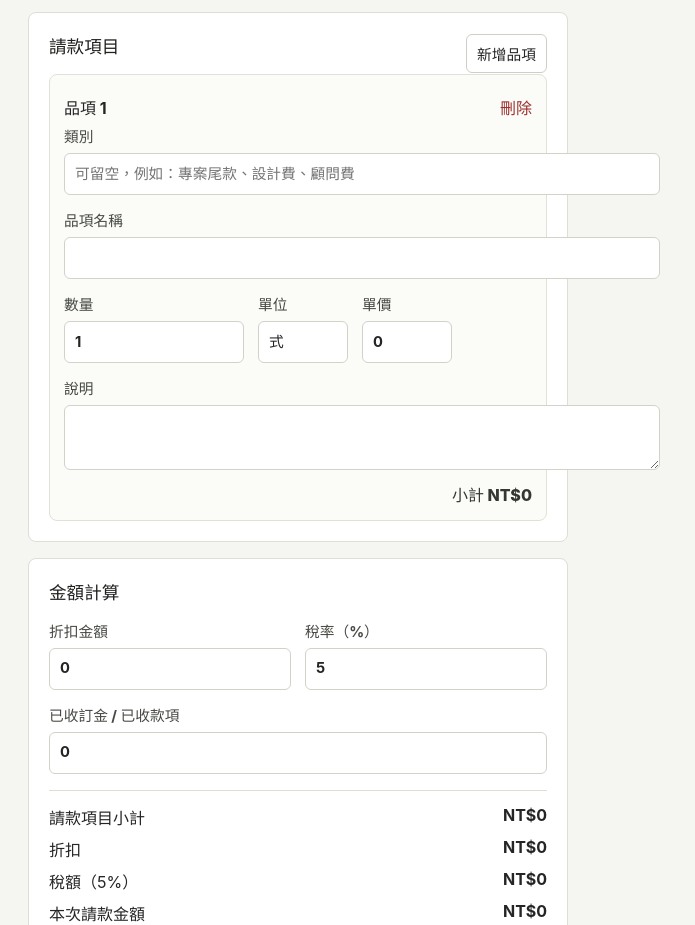
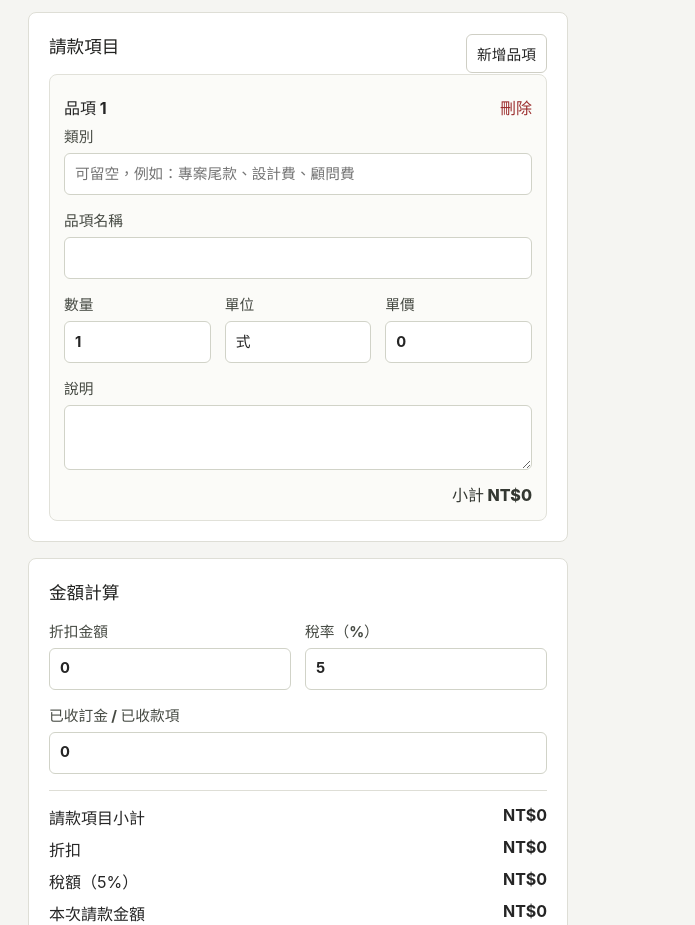
Before and after one commit to dong-sc/simple-payment-request-generator, a React (Vite) app: page / in a window 1280 px wide. Shown: the part 1660-2585 px from the top of the page, without its empty margins (0-695 px from the left). Built offline with nearby package versions, Linux system fonts and the light colour scheme.

Commit message:
Fix item editor field overflow

```diff
--- a/src/styles/global.css
+++ b/src/styles/global.css
@@ -399,7 +399,11 @@ button {
 }
 
 .item-grid {
-  grid-template-columns: minmax(180px, 1.4fr) repeat(4, minmax(90px, 0.8fr));
+  grid-template-columns: repeat(3, minmax(0, 1fr));
+}
+
+.item-grid > label {
+  min-width: 0;
 }
 
 label,
```
